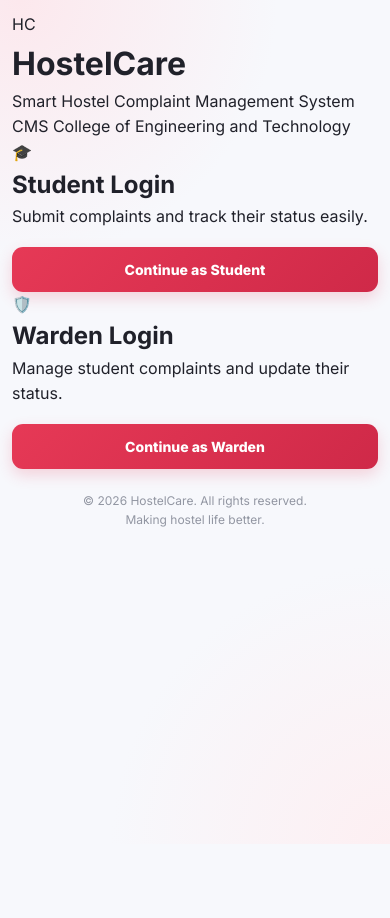
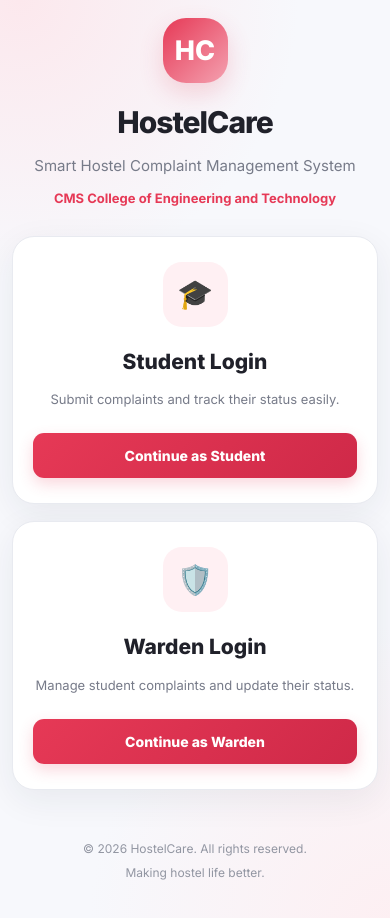
Before and after one commit to santhosh2008-tech/HOSTEL-CARE, a plain HTML site: page index.html in a window 390 px wide. Before the commit the page ends 844 px from the top, so only its background shows below. Drawn offline with Linux system fonts and the light colour scheme.

Commit message:
Add styles for premium login page
Added styles for a premium login page layout, including responsive design adjustments.

```diff
--- a/style.css
+++ b/style.css
@@ -429,3 +429,169 @@ a:hover {
     animation: none !important;
   }
 }
+
+
+/* =========================================
+   HOSTELCARE - PREMIUM LOGIN PAGE
+========================================= */
+
+.login-page {
+  min-height: 100vh;
+  display: flex;
+  align-items: center;
+  justify-content: center;
+  padding: 25px;
+}
+
+.login-container {
+  width: 100%;
+  max-width: 950px;
+  margin: auto;
+}
+
+.login-header {
+  text-align: center;
+  margin-bottom: 38px;
+}
+
+.login-logo {
+  width: 75px;
+  height: 75px;
+  margin: 0 auto 15px;
+  display: flex;
+  align-items: center;
+  justify-content: center;
+  background: linear-gradient(135deg, #E63956, #F4A1B0);
+  color: #FFFFFF;
+  border-radius: 23px;
+  font-size: 27px;
+  font-weight: 800;
+  box-shadow: 0 10px 25px #E6395630;
+}
+
+.login-header h1 {
+  font-size: 38px;
+  font-weight: 800;
+  color: #20212A;
+  letter-spacing: -1px;
+  margin-bottom: 8px;
+}
+
+.login-tagline {
+  color: #777B89;
+  font-size: 15px;
+}
+
+.college-name {
+  margin-top: 10px;
+  color: #E63956;
+  font-size: 13px;
+  font-weight: 650;
+}
+
+.login-content {
+  display: grid;
+  grid-template-columns: repeat(2, minmax(0, 1fr));
+  gap: 22px;
+}
+
+.login-card {
+  padding: 32px 25px;
+  background: #FFFFFF;
+  border: 1px solid #E8EAF0;
+  border-radius: 22px;
+  text-align: center;
+  box-shadow: 0 10px 35px rgba(31, 41, 55, 0.07);
+  transition: transform 0.25s ease, box-shadow 0.25s ease;
+}
+
+.login-card:hover {
+  transform: translateY(-6px);
+  box-shadow: 0 17px 40px rgba(31, 41, 55, 0.11);
+}
+
+.login-icon {
+  width: 65px;
+  height: 65px;
+  margin: 0 auto 18px;
+  display: flex;
+  align-items: center;
+  justify-content: center;
+  background: #FFF0F3;
+  border-radius: 19px;
+  font-size: 29px;
+}
+
+.login-card h2 {
+  color: #20212A;
+  font-size: 21px;
+  font-weight: 750;
+  margin-bottom: 10px;
+}
+
+.login-card p {
+  color: #777B89;
+  font-size: 13px;
+  line-height: 1.7;
+}
+
+.login-card button {
+  margin-top: 23px;
+}
+
+.login-card input {
+  margin-top: 5px;
+  text-align: left;
+}
+
+.login-card label {
+  text-align: left;
+}
+
+.login-error {
+  color: #D62845 !important;
+  font-size: 12px !important;
+  margin-top: 8px;
+}
+
+.login-footer {
+  margin-top: 38px;
+  text-align: center;
+  color: #9296A2;
+  font-size: 12px;
+  line-height: 2;
+}
+
+/* LOGIN RESPONSIVE */
+
+@media (max-width: 650px) {
+  .login-page {
+    padding: 18px 12px;
+  }
+
+  .login-header {
+    margin-bottom: 27px;
+  }
+
+  .login-header h1 {
+    font-size: 30px;
+  }
+
+  .login-logo {
+    width: 65px;
+    height: 65px;
+  }
+
+  .login-content {
+    grid-template-columns: 1fr;
+    gap: 17px;
+  }
+
+  .login-card {
+    padding: 25px 20px;
+  }
+
+  .login-footer {
+    margin-top: 25px;
+  }
+}
```
